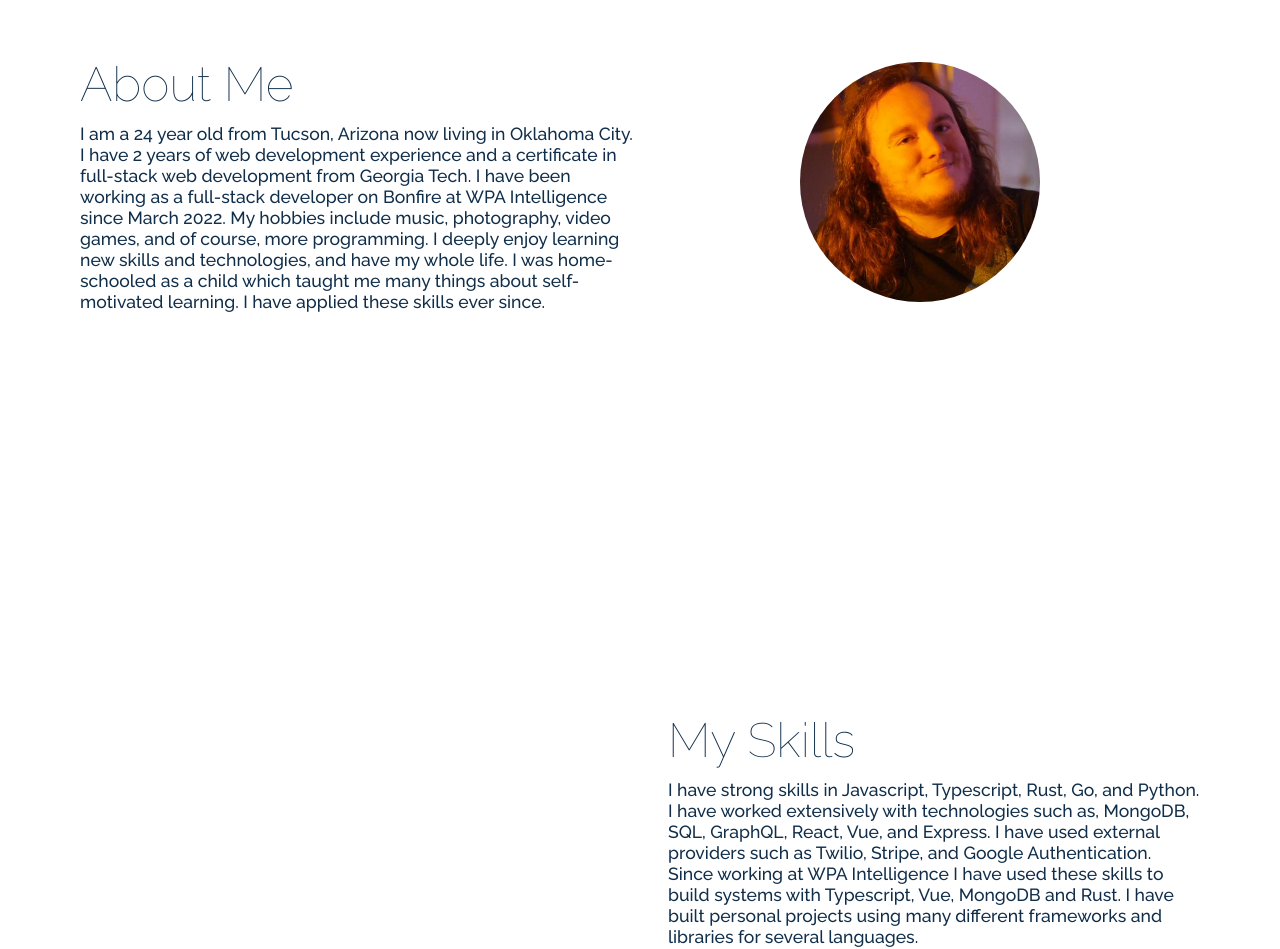
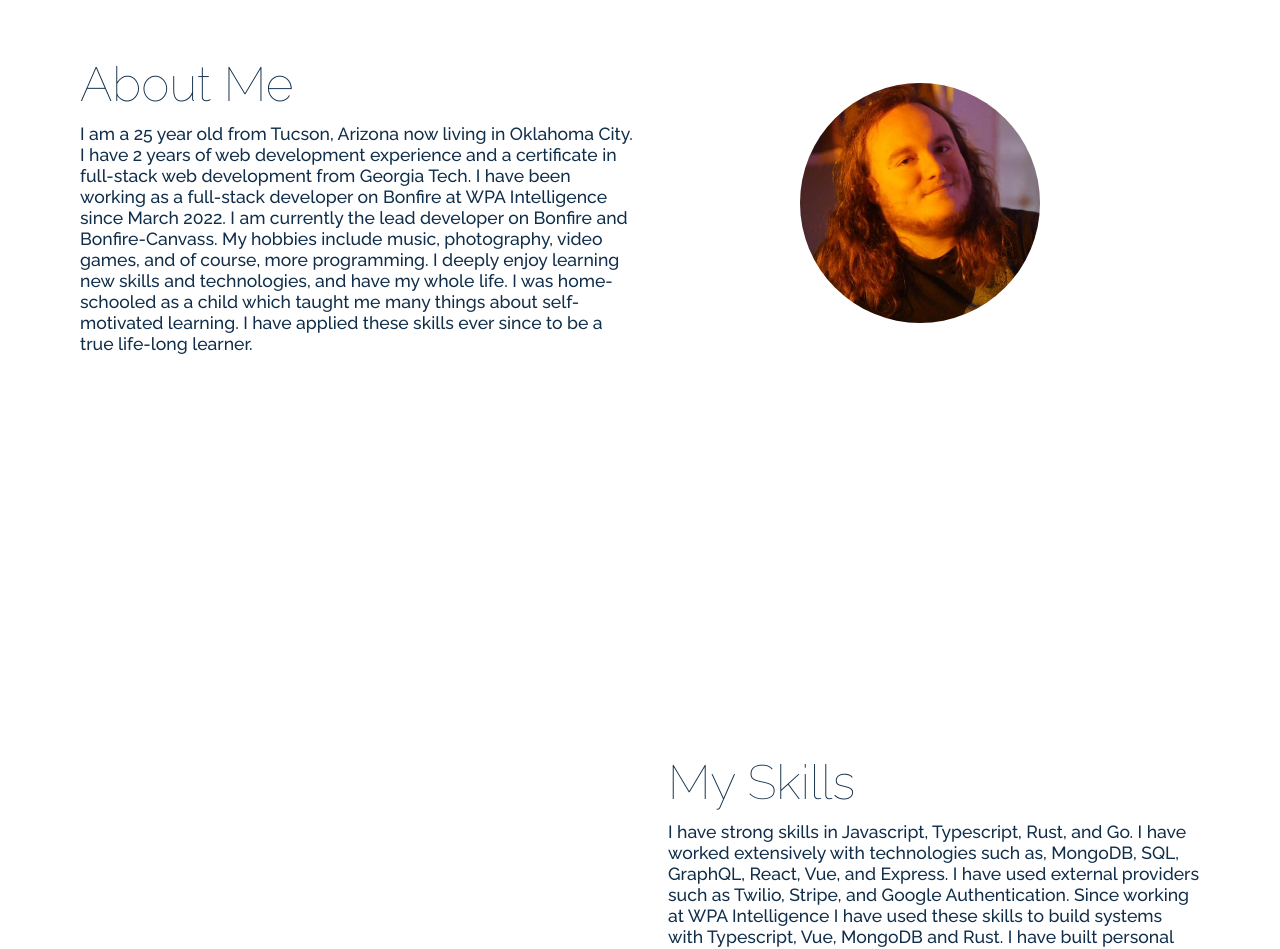
Before and after one commit to mythosmystery/mythos-online, a SvelteKit app: page / in a window 1280 px wide. Shown: the part 280-1229 px from the top of the page. Built offline with nearby package versions, Linux system fonts and the light colour scheme; some icons are missing.

Commit message:
fix: new domain

```diff
--- a/src/routes/+page.svelte
+++ b/src/routes/+page.svelte
@@ -8,12 +8,12 @@
     <div class="about-text">
       <h6>About Me</h6>
       <p>
-        I am a 24 year old from Tucson, Arizona now living in Oklahoma City. I have 2 years of web development
+        I am a 25 year old from Tucson, Arizona now living in Oklahoma City. I have 2 years of web development
         experience and a certificate in full-stack web development from Georgia Tech. I have been working as a
-        full-stack developer on Bonfire at WPA Intelligence since March 2022. My hobbies include music, photography,
+        full-stack developer on Bonfire at WPA Intelligence since March 2022. I am currently the lead developer on Bonfire and Bonfire-Canvass. My hobbies include music, photography,
         video games, and of course, more programming. I deeply enjoy learning new skills and technologies, and have my
         whole life. I was home-schooled as a child which taught me many things about self-motivated learning. I have
-        applied these skills ever since.
+        applied these skills ever since to be a true life-long learner.
       </p>
     </div>
     <div class="icon-container">
@@ -32,11 +32,11 @@
     <div class="skills-text">
       <h6>My Skills</h6>
       <p>
-        I have strong skills in Javascript, Typescript, Rust, Go, and Python. I have worked extensively with
+        I have strong skills in Javascript, Typescript, Rust, and Go. I have worked extensively with
         technologies such as, MongoDB, SQL, GraphQL, React, Vue, and Express. I have used external providers such as
         Twilio, Stripe, and Google Authentication. Since working at WPA Intelligence I have used these skills to build
         systems with Typescript, Vue, MongoDB and Rust. I have built personal projects using many different frameworks
-        and libraries for several languages.
+        and libraries for several languages. I also have skills and experience with creating and managing microservices in Rust and Typescript.
       </p>
     </div>
   </section>
--- a/src/routes/project/[slug]/+page.svelte
+++ b/src/routes/project/[slug]/+page.svelte
@@ -5,10 +5,9 @@
 <div class="container">
   <div class="markdown">{@html data.content}</div>
   <iframe
-    src={`https://${data.projectName}.mythosmystery.ga`}
+    src={`https://${data.projectName}.mythosmystery.dev`}
     title={data.projectName}
     class="project-frame"
-    alt={data.projectName}
   />
 </div>
 
```
